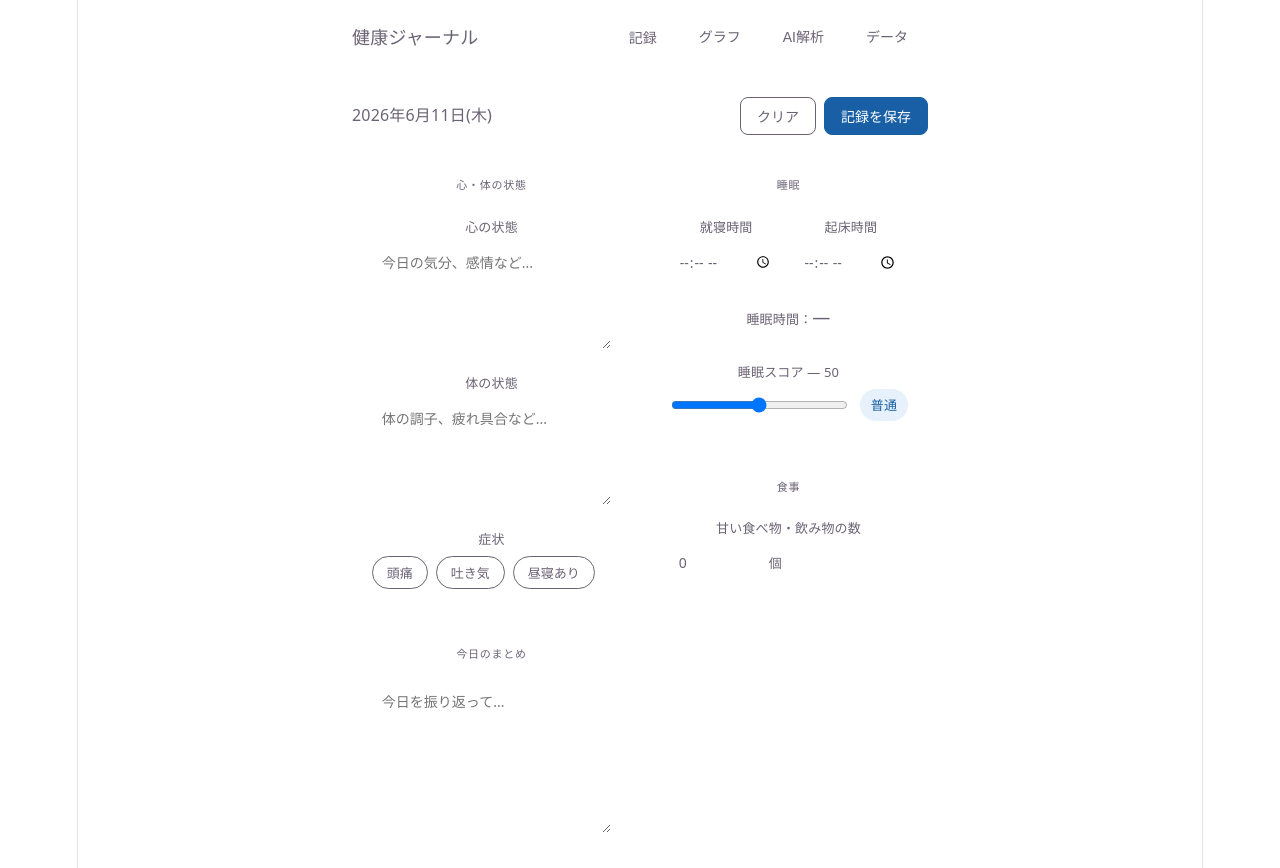
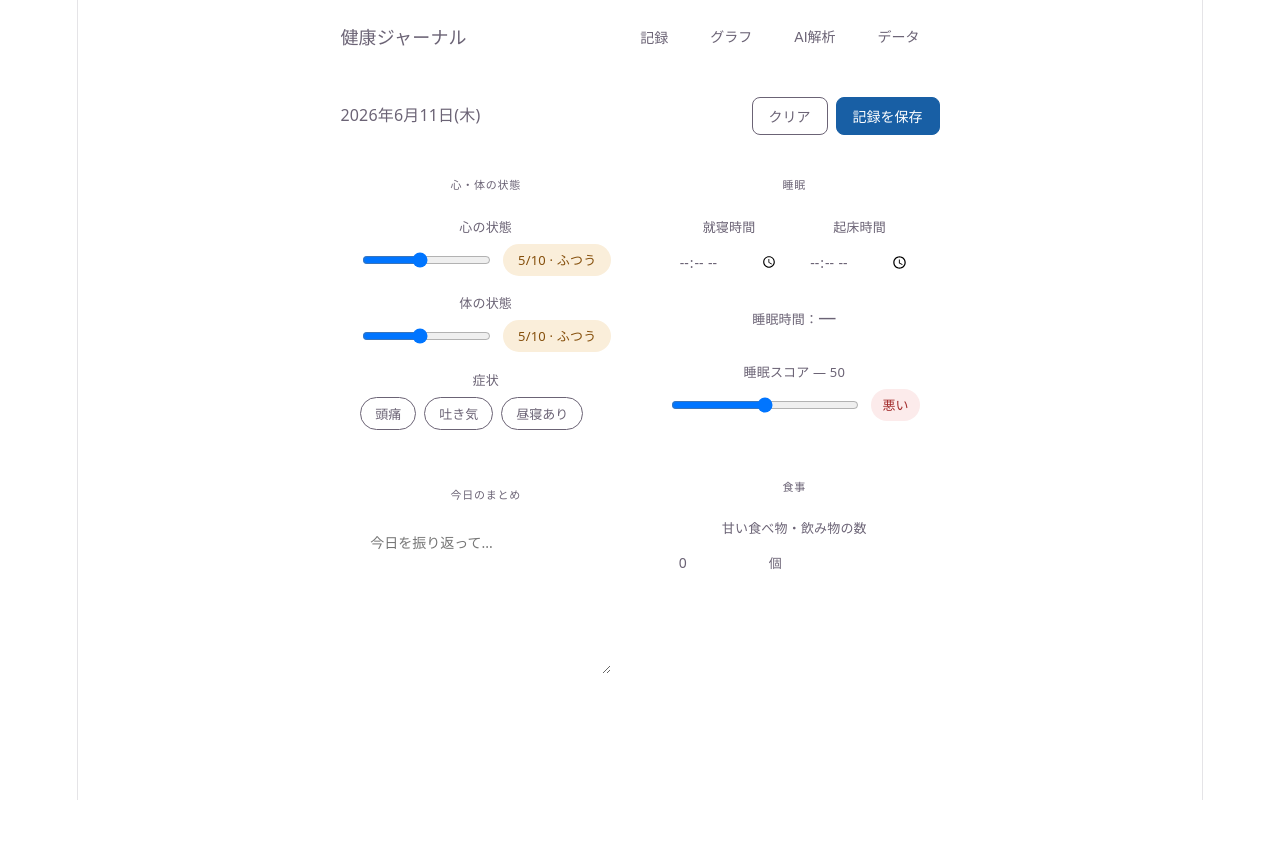
Before and after one commit to litalicot485kei/kibun_nikki_claude, a React (Vite) app: page / in a window 1280 px wide. Shown: the top 868 px of the page. After the commit the page ends 800 px from the top, so only its background shows below. Built offline with nearby package versions, Linux system fonts and the light colour scheme.

Commit message:
20260611_132X_0

```diff
--- a/src/App.jsx
+++ b/src/App.jsx
@@ -25,16 +25,46 @@ const fmtSleep = (h) => {
 };
 
 const scoreLabel = (v) => {
-  if (v >= 80) return { text: "良好",     bg: "#EAF3DE", col: "#3B6D11" };
-  if (v >= 60) return { text: "まあまあ", bg: "#FAEEDA", col: "#854F0B" };
-  if (v >= 40) return { text: "普通",     bg: "#E6F1FB", col: "#185FA5" };
-  return             { text: "悪い",     bg: "#FCEBEB", col: "#A32D2D" };
+  if (v >= 90) return { text: "とてもいい", bg: "#EAF3DE", col: "#3B6D11" };
+  if (v >= 80) return { text: "まあまあいい", bg: "#E6F1FB", col: "#185FA5" };
+  if (v >= 60) return { text: "普通",       bg: "#FAEEDA", col: "#854F0B" };
+  return             { text: "悪い",       bg: "#FCEBEB", col: "#A32D2D" };
+};
+
+const feelingLabel = (v) => {
+  if (v >= 9) return { text: "とても良い", bg: "#EAF3DE", col: "#3B6D11" };
+  if (v >= 7) return { text: "良い",       bg: "#E6F1FB", col: "#185FA5" };
+  if (v >= 5) return { text: "ふつう",     bg: "#FAEEDA", col: "#854F0B" };
+  if (v >= 3) return { text: "つらい",     bg: "#FBEED9", col: "#A86400" };
+  return             { text: "かなりつらい", bg: "#FCEBEB", col: "#A32D2D" };
+};
+
+const badgeStyle = (bg, col, width = 108) => ({
+  display: "inline-flex",
+  alignItems: "center",
+  justifyContent: "center",
+  minWidth: width,
+  padding: "3px 11px",
+  borderRadius: 20,
+  fontSize: 13,
+  fontWeight: 500,
+  background: bg,
+  color: col,
+  whiteSpace: "nowrap",
+  boxSizing: "border-box",
+});
+
+const normalizeSliderValue = (value, fallback = 5) => {
+  const parsed = Number(value);
+  if (!Number.isFinite(parsed)) return fallback;
+  const normalized = parsed > 10 ? Math.round(parsed / 10) : Math.round(parsed);
+  return Math.max(1, Math.min(10, normalized));
 };
 
 const LS_KEY = "healthdb_v2";
 const GK_KEY = "gemini_key_v2";
 const EMPTY_FORM = {
-  mind: "", body: "", headache: false, nausea: false, nap: false,
+  mind: 5, body: 5, headache: false, nausea: false, nap: false,
   sleepStart: "", sleepEnd: "", sleepScore: 50, sweetCount: 0, summary: ""
 };
 
@@ -142,9 +172,18 @@ const StatCard = ({ label, value, sub, accent }) => (
 // ── RECORD TAB ─────────────────────────────────────────
 const RecordTab = ({ db, setDb, toast, isMobile }) => {
   const today = todayStr();
-  const [form, setForm] = useState(() => db[today] ? { ...EMPTY_FORM, ...db[today] } : { ...EMPTY_FORM });
+  const [form, setForm] = useState(() => db[today]
+    ? {
+        ...EMPTY_FORM,
+        ...db[today],
+        mind: normalizeSliderValue(db[today].mind),
+        body: normalizeSliderValue(db[today].body),
+      }
+    : { ...EMPTY_FORM });
   const sleepH = useMemo(() => calcSleepHours(form.sleepStart, form.sleepEnd), [form.sleepStart, form.sleepEnd]);
   const sl = scoreLabel(form.sleepScore);
+  const feeling = feelingLabel(form.mind);
+  const bodyFeeling = feelingLabel(form.body);
   const saved = !!db[today];
 
   const upd = (k) => (e) => setForm(f => ({ ...f, [k]: e.target ? e.target.value : e }));
@@ -174,10 +213,36 @@ const RecordTab = ({ db, setDb, toast, isMobile }) => {
     <Card>
       <CardTitle>心・体の状態</CardTitle>
       <Field label="心の状態">
-        <Textarea value={form.mind} onChange={upd("mind")} placeholder="今日の気分、感情など..." rows={isMobile ? 3 : 4} />
+        <div style={{ display: "flex", alignItems: "center", gap: 10 }}>
+          <input
+            type="range"
+            min={1}
+            max={10}
+            step={1}
+            value={form.mind}
+            onChange={(e) => setForm(f => ({ ...f, mind: +e.target.value }))}
+            style={{ flex: 1 }}
+          />
+          <span style={badgeStyle(feeling.bg, feeling.col)}>
+            {form.mind}/10 · {feeling.text}
+          </span>
+        </div>
       </Field>
       <Field label="体の状態">
-        <Textarea value={form.body} onChange={upd("body")} placeholder="体の調子、疲れ具合など..." rows={isMobile ? 3 : 4} />
+        <div style={{ display: "flex", alignItems: "center", gap: 10 }}>
+          <input
+            type="range"
+            min={1}
+            max={10}
+            step={1}
+            value={form.body}
+            onChange={(e) => setForm(f => ({ ...f, body: +e.target.value }))}
+            style={{ flex: 1 }}
+          />
+          <span style={badgeStyle(bodyFeeling.bg, bodyFeeling.col)}>
+            {form.body}/10 · {bodyFeeling.text}
+          </span>
+        </div>
       </Field>
       <Field label="症状" style={{ marginBottom: 0 }}>
         <div style={{ display: "flex", gap: 8, flexWrap: "wrap" }}>
```
